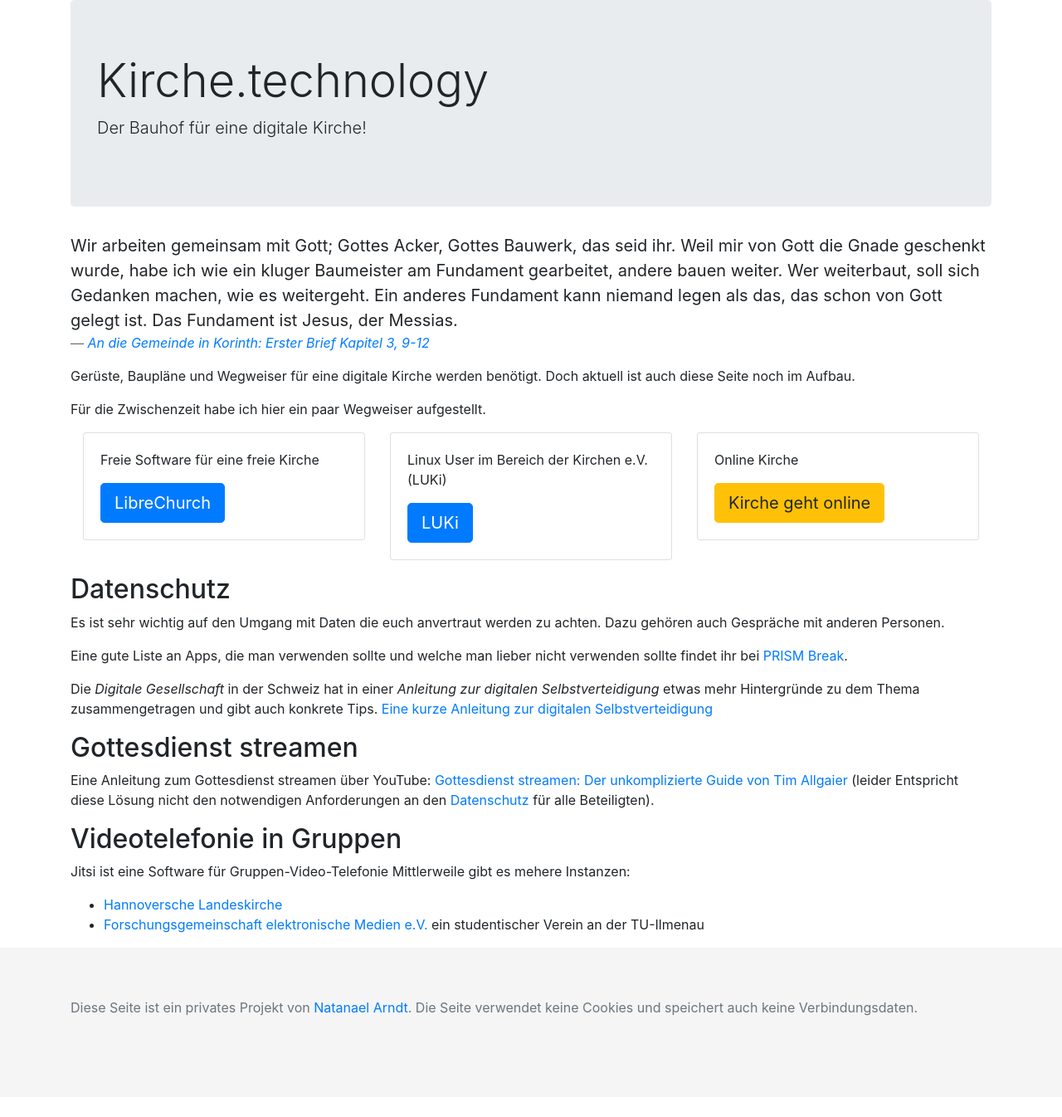
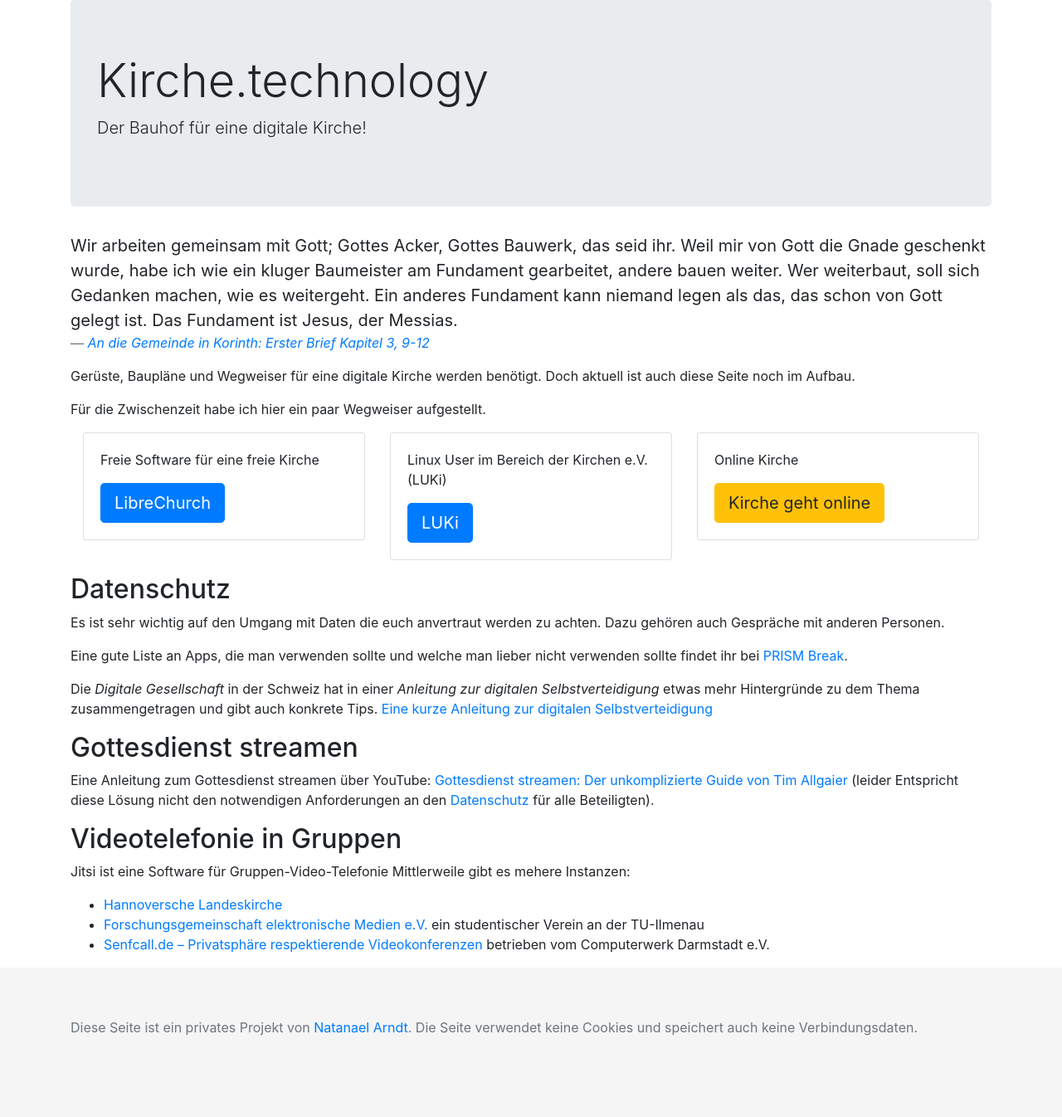
Before and after one commit to white-gecko/kirche.technology, a Jekyll site: the page built from index.html, in a window 1280 px wide. Shown: the whole page at 83% size. Built offline with Jekyll 4.4.1, drawn with Linux system fonts in a browser that asks for light colours; before the commit the page ends 1322 px from its top, so only the background shows below that.

Commit message:
Add senfcall

```diff
--- a/index.html
+++ b/index.html
@@ -62,4 +62,5 @@ Dazu gehören auch Gespräche mit anderen Personen.</p>
 <ul>
   <li><a href="https://www.konferenz-e.de/">Hannoversche Landeskirche</a></li>
   <li><a href="https://jitsi.fem.tu-ilmenau.de/">Forschungsgemeinschaft elektronische Medien e.V.</a> ein studentischer Verein an der TU-Ilmenau</li>
+  <li><a href="https://senfcall.de/">Senfcall.de – Privatsphäre respektierende Videokonferenzen</a> betrieben vom Computerwerk Darmstadt e.V.</li>
 </ul>
```
